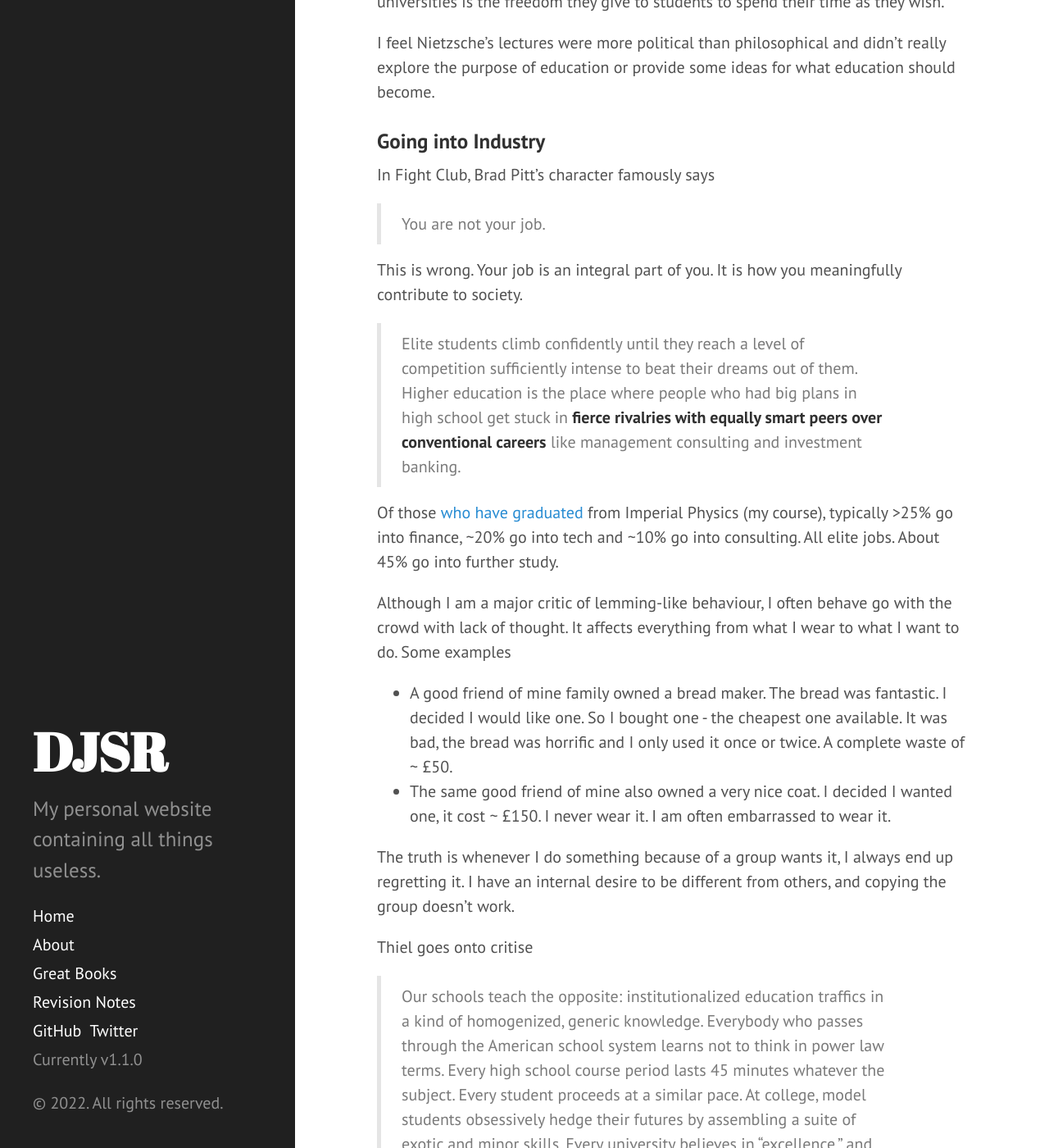
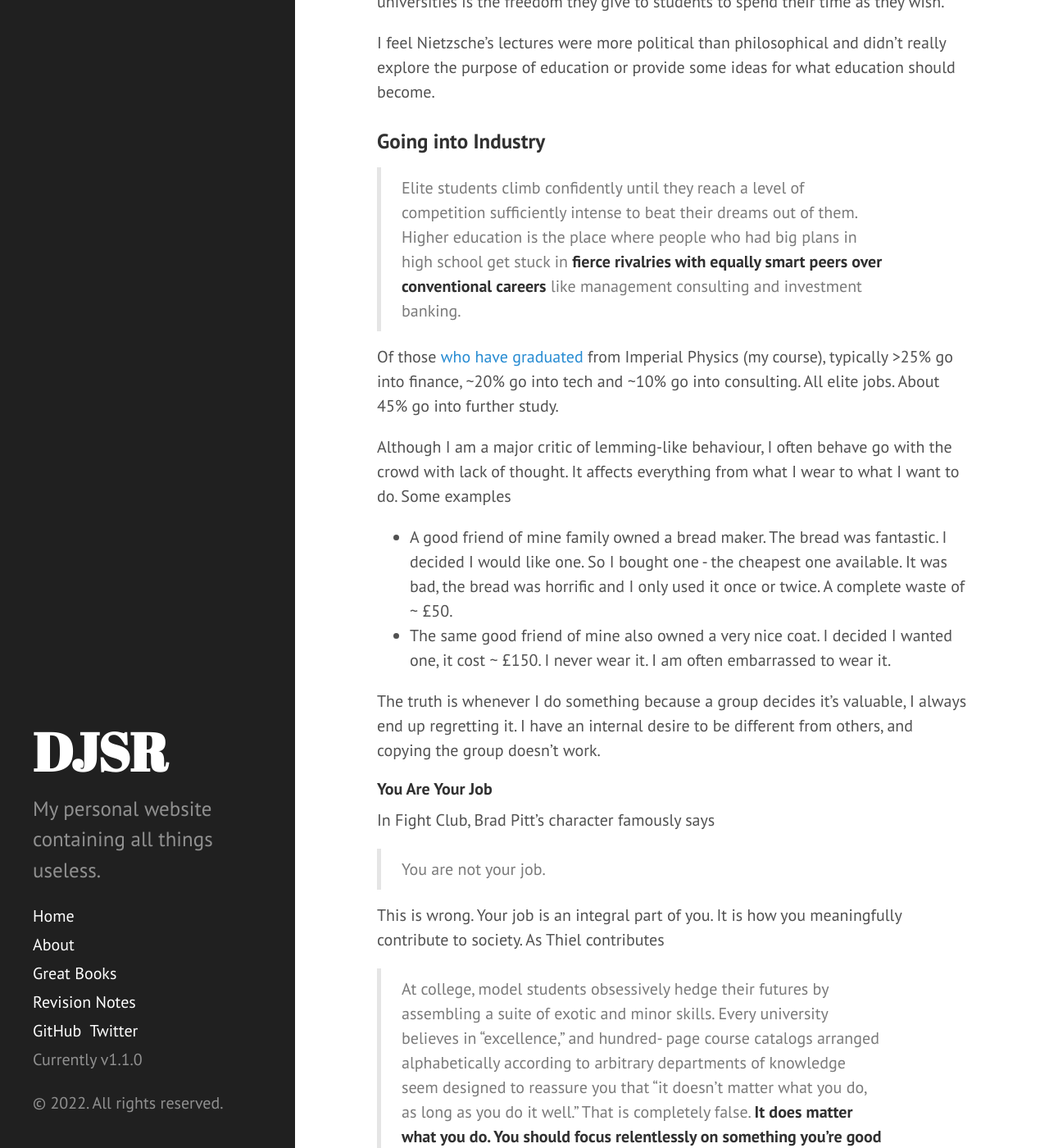
Before and after one commit to dansomrob/dansomrob.github.io, a Jekyll site: the page built from _posts/2022-01-24-purpose.md, in a window 1280 px wide and 1400 px high, scrolled down 4477 px. Shown: the whole window at 82% size. Built offline with Jekyll 4.4.1, drawn with Linux system fonts in a browser that asks for light colours; some of the changed text lies outside the part shown.

Commit message:
Update 2022-01-24-purpose.md

```diff
--- a/_posts/2022-01-24-purpose.md
+++ b/_posts/2022-01-24-purpose.md
@@ -68,12 +68,6 @@
 
 ### Going into Industry
 
-In Fight Club, Brad Pitt's character famously says
-
-> You are not your job.
-
-This is wrong. Your job is an integral part of you. It is how you meaningfully contribute to society.
-
 > Elite students climb confidently until they reach a level of competition sufficiently intense to beat their dreams out of them. Higher education is the place where people who had big plans in high school get stuck in **fierce rivalries with equally smart peers over conventional careers** like management consulting and investment banking.
 
 Of those [who have graduated](https://www.imperial.ac.uk/media/imperial-college/administration-and-support-services/careers-service/public/resources/dlhe/ug-tables/Physics-tables.pdf) from Imperial Physics (my course), typically >25% go into finance, ~20% go into tech and ~10% go into consulting. All elite jobs. About 45% go into further study.
@@ -83,11 +77,17 @@
 * A good friend of mine family owned a bread maker. The bread was fantastic. I decided I would like one. So I bought one - the cheapest one available. It was bad, the bread was horrific and I only used it once or twice. A complete waste of ~ £50.
 * The same good friend of mine also owned a very nice coat. I decided I wanted one, it cost ~ £150. I never wear it. I am often embarrassed to wear it.
 
-The truth is whenever I do something because of a group wants it, I always end up regretting it. I have an internal desire to be different from others, and copying the group doesn't work.
+The truth is whenever I do something because a group decides it's valuable, I always end up regretting it. I have an internal desire to be different from others, and copying the group doesn't work.
 
-Thiel goes onto critise
+#### You Are Your Job
 
-> Our schools teach the opposite: institutionalized education traffics in a kind of homogenized, generic knowledge. Everybody who passes through the American school system learns not to think in power law terms. Every high school course period lasts 45 minutes whatever the subject. Every student proceeds at a similar pace. At college, model students obsessively hedge their futures by assembling a suite of exotic and minor skills. Every university believes in “excellence,” and hundred- page course catalogs arranged alphabetically according to arbitrary departments of knowledge seem designed to reassure you that “it doesn’t matter what you do, as long as you do it well.” That is completely false. **It does matter what you do. You should focus relentlessly on something you’re good at doing, but before that you must think hard about whether it will be valuable in the future**.
+In Fight Club, Brad Pitt's character famously says
+
+> You are not your job.
+
+This is wrong. Your job is an integral part of you. It is how you meaningfully contribute to society. As Thiel contributes
+
+> At college, model students obsessively hedge their futures by assembling a suite of exotic and minor skills. Every university believes in “excellence,” and hundred- page course catalogs arranged alphabetically according to arbitrary departments of knowledge seem designed to reassure you that “it doesn’t matter what you do, as long as you do it well.” That is completely false. **It does matter what you do. You should focus relentlessly on something you’re good at doing, but before that you must think hard about whether it will be valuable in the future**.
 
 #### Greater Income
 
@@ -106,6 +106,10 @@
 
 We often focus on the outliers, eg Gates and Zuck, who have dropped out. Although very wealthy there are exceptions, not the rule. Their companies don't hire dropouts. It would be far better to complete college than drop out.
 
+### Debt
+
+I don't believe the student debt problem is that serious, especially in the UK.
+
 ### Marriage
 
  [Branko Milanovic's](https://quillette.com/2019/10/18/rich-like-me-how-assortative-mating-is-driving-income-inequality/)] article on modern dating and it's effect on income equality contains an amazing paragraph.
```
